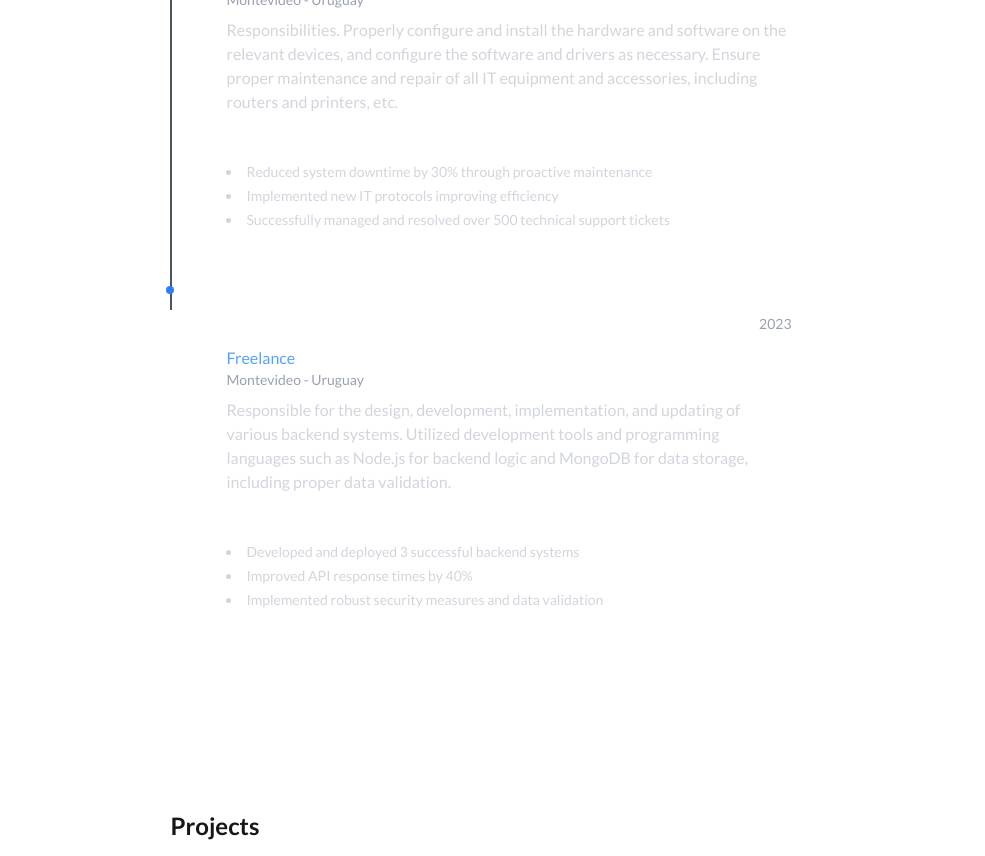
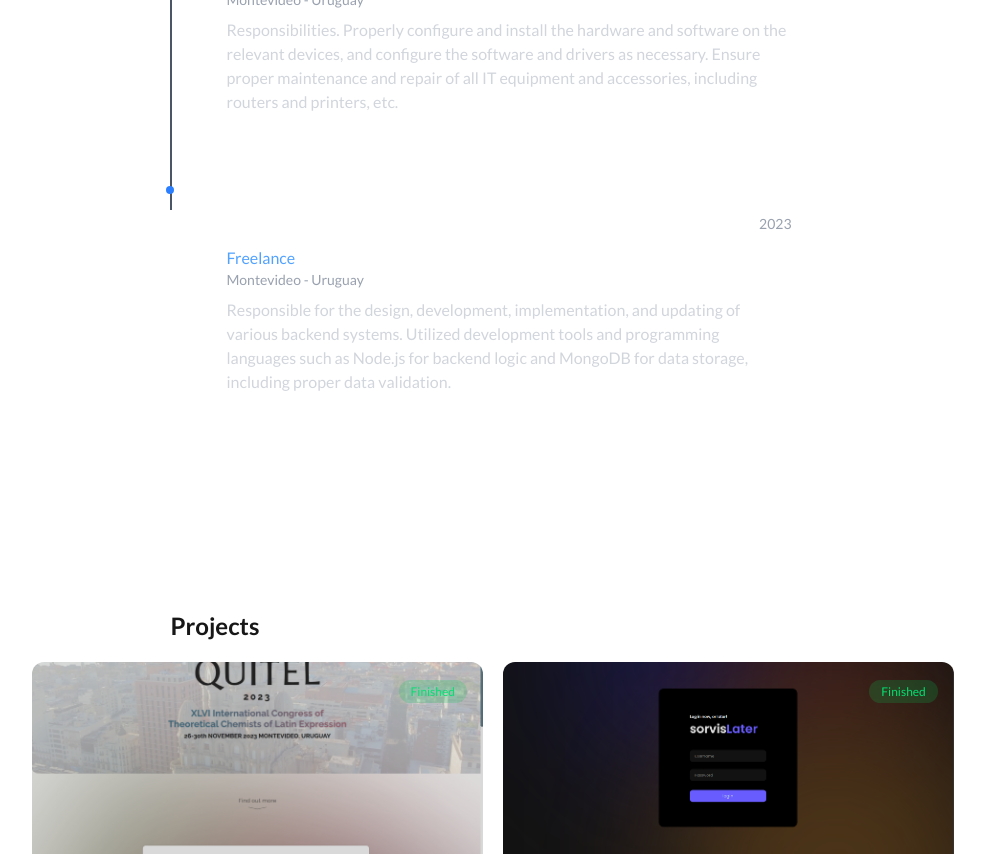
Before and after one commit to AgusLasalvia/portfolio, a Next.js app: page / in a window 1280 px wide. Shown: the part 1160-2016 px from the top of the page, without its empty margins (147-1132 px from the left). Built offline with nearby package versions, Linux system fonts and the light colour scheme.

Commit message:
remove: achivements

```diff
--- a/app/page.tsx
+++ b/app/page.tsx
@@ -70,11 +70,6 @@ const experience = [
 		period: "2021 - Present",
 		location: "Montevideo - Uruguay",
 		description: "Responsibilities. Properly configure and install the hardware and software on the relevant devices, and configure the software and drivers as necessary. Ensure proper maintenance and repair of all IT equipment and accessories, including routers and printers, etc.",
-		achievements: [
-			"Reduced system downtime by 30% through proactive maintenance",
-			"Implemented new IT protocols improving efficiency",
-			"Successfully managed and resolved over 500 technical support tickets"
-		]
 	},
 	{
 		role: "Backend Developer",
@@ -82,11 +77,6 @@ const experience = [
 		period: "2023",
 		location: "Montevideo - Uruguay",
 		description: "Responsible for the design, development, implementation, and updating of various backend systems. Utilized development tools and programming languages such as Node.js for backend logic and MongoDB for data storage, including proper data validation.",
-		achievements: [
-			"Developed and deployed 3 successful backend systems",
-			"Improved API response times by 40%",
-			"Implemented robust security measures and data validation"
-		]
 	}
 ]
 
```
